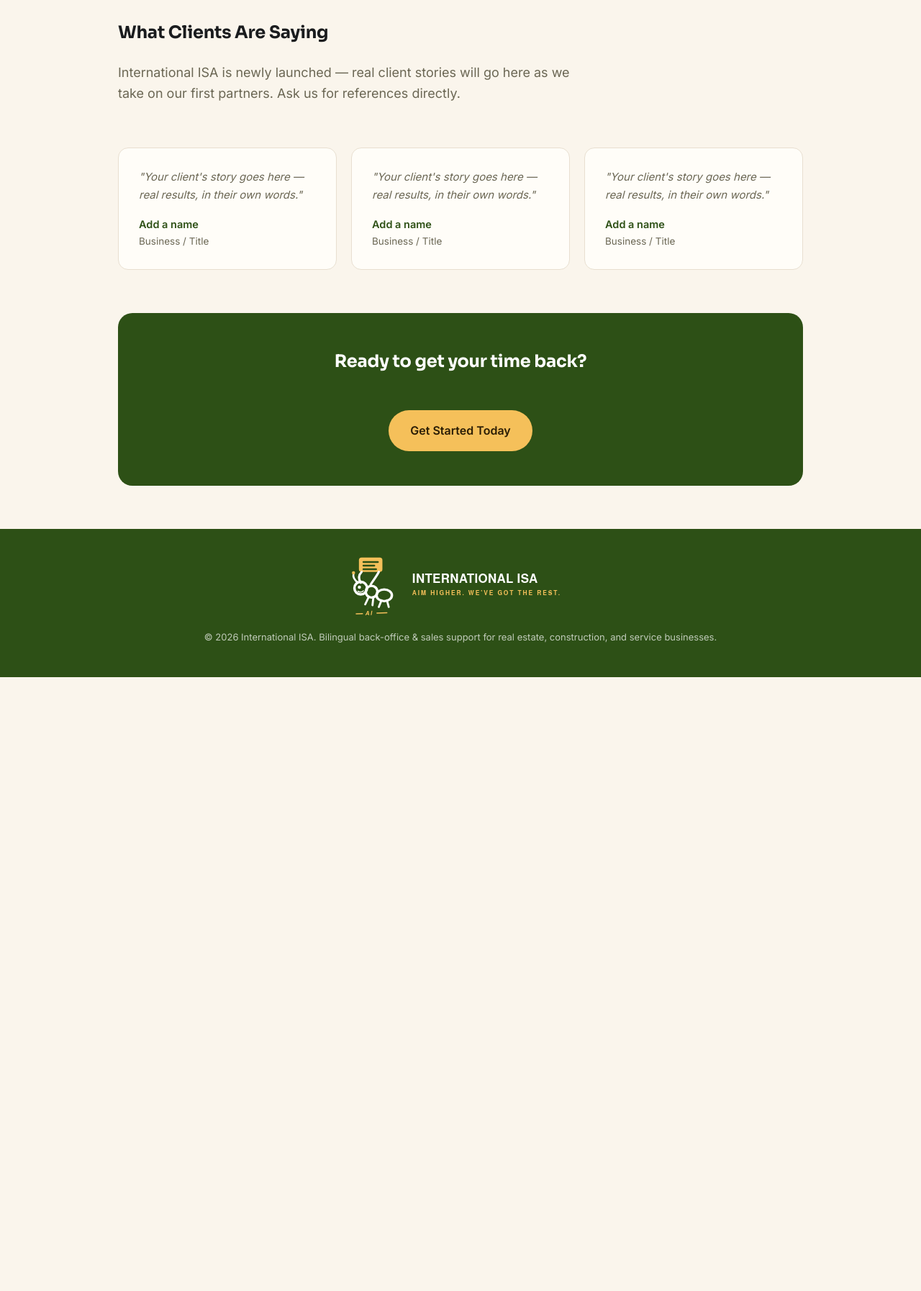
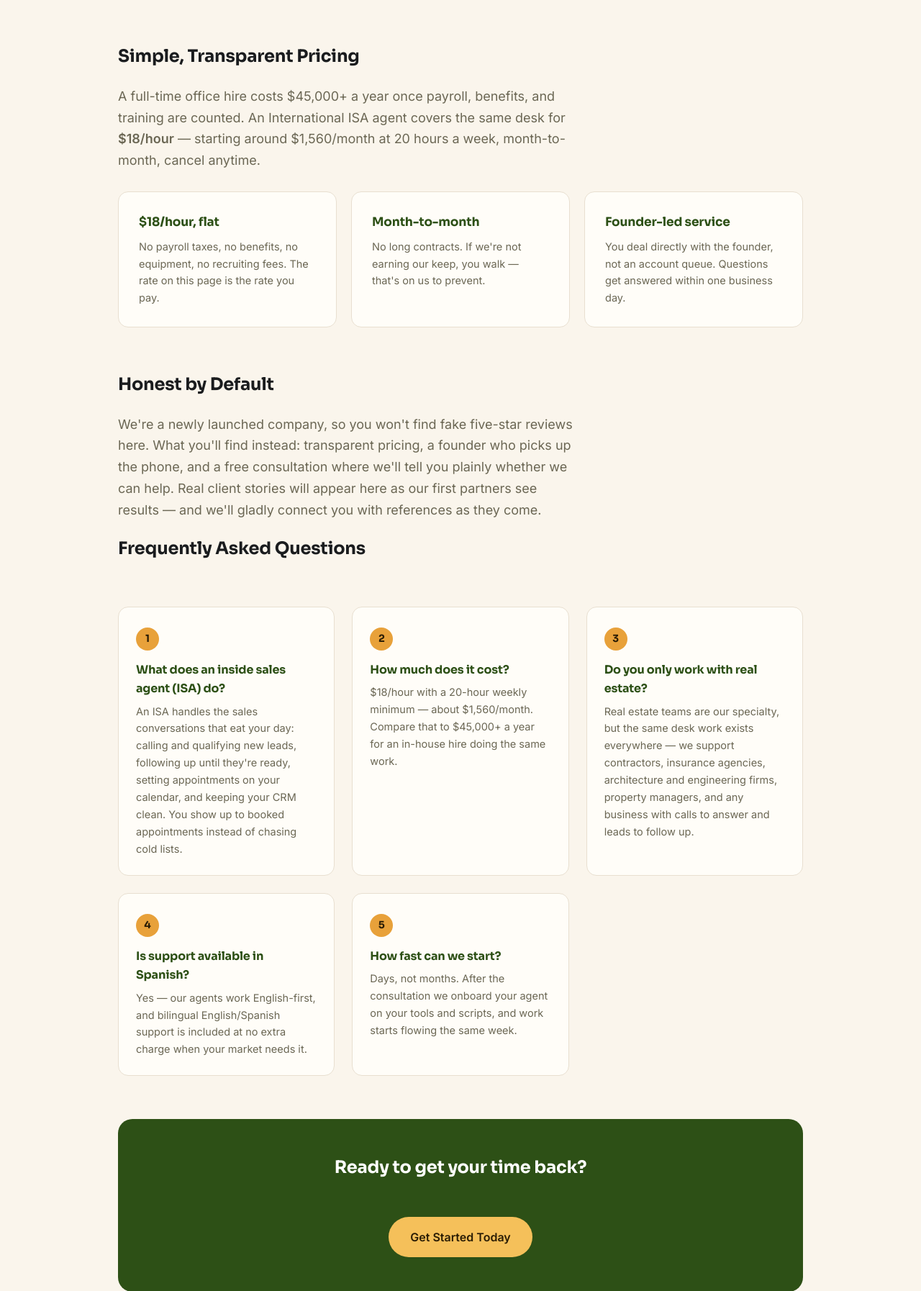
Before and after one commit to isaacsoberanis80/international-isa-website, a Flask app: page / in a window 1280 px wide. Shown: the part 3390-5184 px from the top of the page at 72% size. Before the commit the page ends 4331 px from the top, so only its background shows below. Run offline with Flask 3, Linux system fonts and the light colour scheme.

Commit message:
SEO + conversion overhaul from site audit
Audit found: fast site (170ms) but zero SEO layer (no meta descriptions,
OG tags, canonical, structured data, robots, sitemap), generic
keyword-free title/H1, visible placeholder testimonials ("Add a name")
actively hurting trust, and no pricing anywhere. Fixed all of it:
keyword-rich titles targeting "inside sales agent (ISA) real estate",
JSON-LD ProfessionalService schema, transparent $18/hr pricing section,
honest no-fake-reviews trust section replacing placeholders, FAQ for
objections + long-tail search, robots.txt + sitemap.xml. Plus a 30-day
Instagram content plan (3 pillars, soft-sell delegation messaging).

```diff
--- a/app/routes.py
+++ b/app/routes.py
@@ -1,9 +1,27 @@
-from flask import Blueprint, render_template, request, flash, redirect, url_for
+from flask import Blueprint, render_template, request, flash, redirect, url_for, Response
 
 from .db import save_lead
 from .notifications import send_lead_notification
 
 main = Blueprint("main", __name__)
+
+BASE_URL = "https://internationalisa.com"
+
+
+@main.route("/robots.txt")
+def robots():
+    return Response(
+        f"User-agent: *\nAllow: /\nDisallow: /dashboard\nSitemap: {BASE_URL}/sitemap.xml\n",
+        mimetype="text/plain",
+    )
+
+
+@main.route("/sitemap.xml")
+def sitemap():
+    pages = ["/", "/services", "/about", "/contact"]
+    urls = "".join(f"<url><loc>{BASE_URL}{p}</loc></url>" for p in pages)
+    xml = f'<?xml version="1.0" encoding="UTF-8"?><urlset xmlns="http://www.sitemaps.org/schemas/sitemap/0.9">{urls}</urlset>'
+    return Response(xml, mimetype="application/xml")
 
 
 @main.route("/")
--- a/app/templates/about.html
+++ b/app/templates/about.html
@@ -1,5 +1,6 @@
 {% extends "base.html" %}
-{% block title %}About — International ISA{% endblock %}
+{% block title %}About International ISA — Founder-Led Inside Sales & Back-Office Support{% endblock %}
+{% block meta_description %}International ISA is a founder-led inside sales and back-office support company for real estate teams, trades, and service businesses. Honest pricing, no fake reviews, direct access to the founder.{% endblock %}
 {% block content %}
 <section class="page-header">
   <h1>About International ISA</h1>
--- a/app/templates/base.html
+++ b/app/templates/base.html
@@ -4,6 +4,26 @@
   <meta charset="utf-8">
   <meta name="viewport" content="width=device-width, initial-scale=1">
   <title>{% block title %}International ISA{% endblock %}</title>
+  <meta name="description" content="{% block meta_description %}Inside sales agents (ISA) and back-office support for real estate teams, trades, and service businesses. Calls answered, leads followed up, scheduling handled — from $18/hour, no hiring overhead.{% endblock %}">
+  <link rel="canonical" href="https://internationalisa.com{{ request.path }}">
+  <meta property="og:type" content="website">
+  <meta property="og:site_name" content="International ISA">
+  <meta property="og:title" content="{{ self.title() }}">
+  <meta property="og:description" content="{{ self.meta_description() }}">
+  <meta property="og:url" content="https://internationalisa.com{{ request.path }}">
+  <meta name="twitter:card" content="summary">
+  <script type="application/ld+json">
+  {
+    "@context": "https://schema.org",
+    "@type": "ProfessionalService",
+    "name": "International ISA",
+    "url": "https://internationalisa.com",
+    "description": "Inside sales agents (ISA) and back-office support for real estate agents, contractors, insurance agencies, and service businesses. Lead follow-up, appointment setting, scheduling, quotes, and customer service.",
+    "priceRange": "$18/hour",
+    "areaServed": ["United States", "Canada"],
+    "knowsLanguage": ["en", "es"]
+  }
+  </script>
   <link rel="icon" type="image/svg+xml" href="{{ url_for('static', filename='img/favicon.svg') }}">
   <link rel="preconnect" href="https://fonts.googleapis.com">
   <link rel="preconnect" href="https://fonts.gstatic.com" crossorigin>
--- a/app/templates/contact.html
+++ b/app/templates/contact.html
@@ -1,5 +1,6 @@
 {% extends "base.html" %}
 {% block title %}Book Your Free Consultation — International ISA{% endblock %}
+{% block meta_description %}Book a free 15-minute consultation. Tell us what's eating your time — calls, follow-up, scheduling, admin — and we'll tell you honestly whether we can take it off your plate.{% endblock %}
 {% block content %}
 <section class="page-header">
   <h1>Book Your Free Consultation</h1>
--- a/app/templates/home.html
+++ b/app/templates/home.html
@@ -1,17 +1,19 @@
 {% extends "base.html" %}
-{% block title %}International ISA — Back-Office & Sales Support for Growing Businesses{% endblock %}
+{% block title %}Inside Sales Agents (ISA) & Back-Office Support for Real Estate and Service Businesses — International ISA{% endblock %}
+{% block meta_description %}Hire a trained inside sales agent (ISA) instead of a $45K employee. Lead follow-up, appointment setting, scheduling, and admin for real estate teams, trades, and service businesses — $18/hour, month-to-month.{% endblock %}
 {% block content %}
 <section class="hero">
   <img class="hero-bg" src="https://images.unsplash.com/photo-1621255457330-7ef4e88ec27f?w=1600&amp;q=80&amp;auto=format&amp;fit=crop" alt="A sales professional in a modern office making a call on a smartphone" loading="eager">
-  <h1>The Back-Office Team Behind Growing Businesses</h1>
-  <p class="lead">International ISA handles the sales calls, scheduling, and admin work for real estate agents, contractors, architects, engineers, insurance agencies, and service businesses — professional support built to help you scale without hiring.</p>
+  <h1>Your Inside Sales &amp; Back-Office Team — Without the Hire</h1>
+  <p class="lead">International ISA handles the sales calls, lead follow-up, scheduling, and admin work for real estate agents, contractors, architects, engineers, insurance agencies, and service businesses — trained professionals from $18/hour, so you scale without hiring.</p>
   <div class="hero-ctas">
     <a class="cta-large" href="{{ url_for('main.contact') }}">Book Your Free Consultation</a>
-    <a class="cta-ghost" href="{{ url_for('main.about') }}">Learn More</a>
+    <a class="cta-ghost" href="{{ url_for('main.services') }}">See Services &amp; Pricing</a>
   </div>
+  <p style="margin-top:10px; font-size:14px; opacity:0.85;">15 minutes, no commitment — we'll tell you honestly if we're not the right fit.</p>
   <div class="badges">
     <span>Real estate, trades &amp; professional firms</span>
-    <span>Scale without hiring</span>
+    <span>From $18/hour — no payroll, no benefits, no overhead</span>
     <span>Bilingual support available (EN/ES)</span>
   </div>
 </section>
@@ -120,20 +122,51 @@
 </section>
 
 <section class="reveal">
-  <h2>What Clients Are Saying</h2>
-  <p class="lead" style="margin-bottom:20px;">International ISA is newly launched — real client stories will go here as we take on our first partners. Ask us for references directly.</p>
-  <div class="testimonials">
-    <div class="testimonial-card">
-      <p class="quote placeholder">"Your client's story goes here — real results, in their own words."</p>
-      <div class="attribution"><strong>Add a name</strong>Business / Title</div>
+  <h2>Simple, Transparent Pricing</h2>
+  <p class="lead">A full-time office hire costs $45,000+ a year once payroll, benefits, and training are counted. An International ISA agent covers the same desk for <strong>$18/hour</strong> — starting around $1,560/month at 20 hours a week, month-to-month, cancel anytime.</p>
+  <div class="benefits" style="margin-top:28px;">
+    <div class="benefit-card">
+      <h3>$18/hour, flat</h3>
+      <p>No payroll taxes, no benefits, no equipment, no recruiting fees. The rate on this page is the rate you pay.</p>
     </div>
-    <div class="testimonial-card">
-      <p class="quote placeholder">"Your client's story goes here — real results, in their own words."</p>
-      <div class="attribution"><strong>Add a name</strong>Business / Title</div>
+    <div class="benefit-card">
+      <h3>Month-to-month</h3>
+      <p>No long contracts. If we're not earning our keep, you walk — that's on us to prevent.</p>
     </div>
-    <div class="testimonial-card">
-      <p class="quote placeholder">"Your client's story goes here — real results, in their own words."</p>
-      <div class="attribution"><strong>Add a name</strong>Business / Title</div>
+    <div class="benefit-card">
+      <h3>Founder-led service</h3>
+      <p>You deal directly with the founder, not an account queue. Questions get answered within one business day.</p>
+    </div>
+  </div>
+</section>
+
+<section class="reveal">
+  <h2>Honest by Default</h2>
+  <p class="lead">We're a newly launched company, so you won't find fake five-star reviews here. What you'll find instead: transparent pricing, a founder who picks up the phone, and a free consultation where we'll tell you plainly whether we can help. Real client stories will appear here as our first partners see results — and we'll gladly connect you with references as they come.</p>
+</section>
+
+<section class="reveal">
+  <h2>Frequently Asked Questions</h2>
+  <div class="steps">
+    <div class="step">
+      <h3>What does an inside sales agent (ISA) do?</h3>
+      <p>An ISA handles the sales conversations that eat your day: calling and qualifying new leads, following up until they're ready, setting appointments on your calendar, and keeping your CRM clean. You show up to booked appointments instead of chasing cold lists.</p>
+    </div>
+    <div class="step">
+      <h3>How much does it cost?</h3>
+      <p>$18/hour with a 20-hour weekly minimum — about $1,560/month. Compare that to $45,000+ a year for an in-house hire doing the same work.</p>
+    </div>
+    <div class="step">
+      <h3>Do you only work with real estate?</h3>
+      <p>Real estate teams are our specialty, but the same desk work exists everywhere — we support contractors, insurance agencies, architecture and engineering firms, property managers, and any business with calls to answer and leads to follow up.</p>
+    </div>
+    <div class="step">
+      <h3>Is support available in Spanish?</h3>
+      <p>Yes — our agents work English-first, and bilingual English/Spanish support is included at no extra charge when your market needs it.</p>
+    </div>
+    <div class="step">
+      <h3>How fast can we start?</h3>
+      <p>Days, not months. After the consultation we onboard your agent on your tools and scripts, and work starts flowing the same week.</p>
     </div>
   </div>
 </section>
--- a/app/templates/services.html
+++ b/app/templates/services.html
@@ -1,5 +1,6 @@
 {% extends "base.html" %}
-{% block title %}Services — International ISA{% endblock %}
+{% block title %}ISA Services & Pricing — Lead Follow-Up, Appointment Setting, Admin Support — International ISA{% endblock %}
+{% block meta_description %}Inside sales and back-office services: lead qualification, appointment setting, CRM updates, quotes, scheduling, and customer service. $18/hour, month-to-month, bilingual EN/ES available.{% endblock %}
 {% block content %}
 <section class="page-header">
   <h1>Services</h1>
```
Also changed, not shown: INSTAGRAM_CONTENT_PLAN.md (added, +92 -0 lines).
